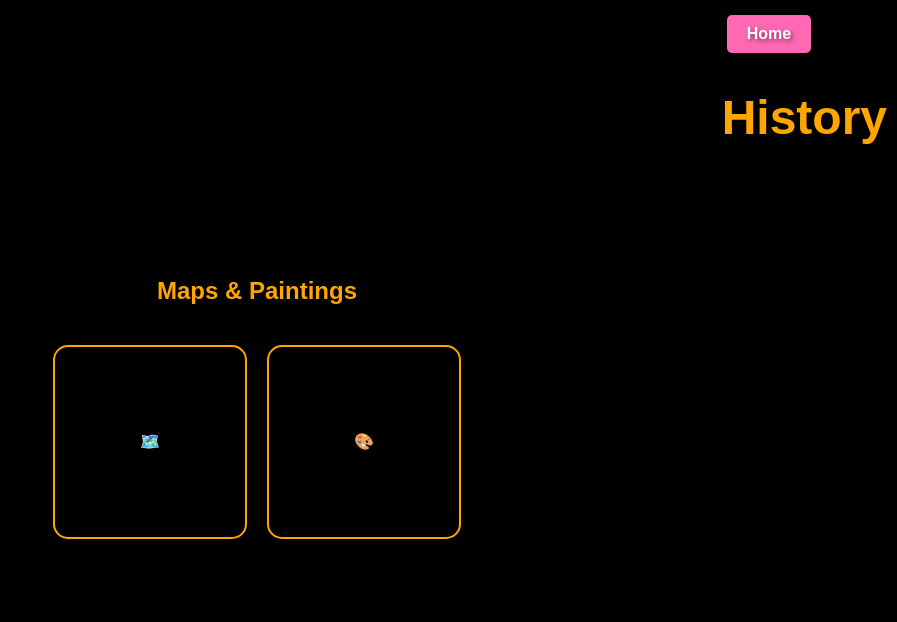
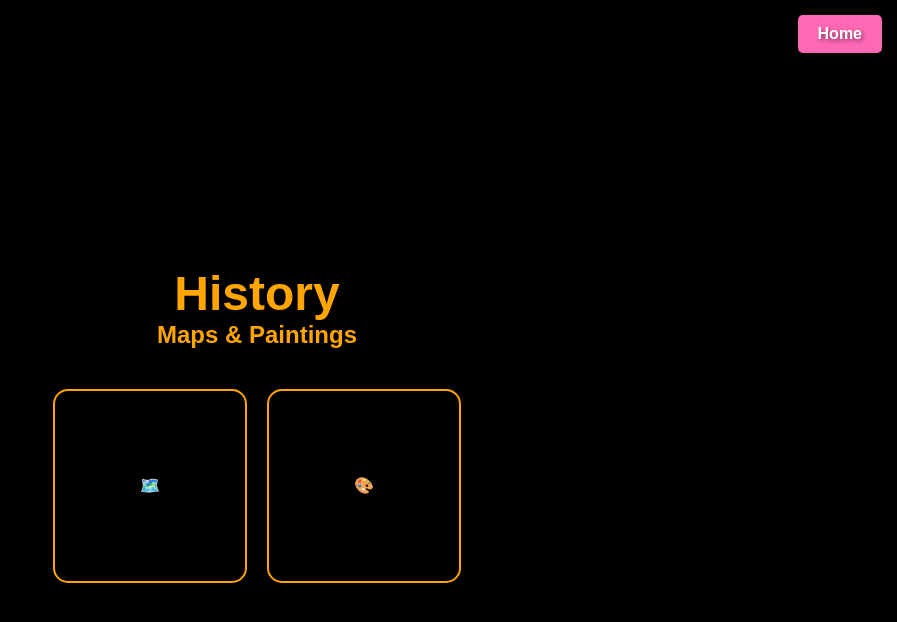
Before and after one commit to Kevin-Golden/example, a plain HTML site: page m&p.html in a window 1280 px wide. Shown: the whole page, without its empty margins (383-1280 px from the left). Drawn offline with Linux system fonts and the light colour scheme.

Commit message:
Update m&p.html

```diff
--- a/m&p.html
+++ b/m&p.html
@@ -19,10 +19,12 @@
             font-size: 3em;
             font-weight: bold;
             margin-bottom: 0;
+            text-align: center;
         }
         h2 {
             font-size: 1.5em;
             margin-top: 0;
+            text-align: center;
         }
         .button-container {
             display: flex;
@@ -64,13 +66,14 @@
 
         .nav-button:hover {
             background-color: #FF1493;
+        }
     </style>
 </head>
 <body>
     <div id="navbar">
         <button class="nav-button" onclick="location.href='index.html'">Home</button>
+    </div>
     <h1>History</h1>
-</div>
     <h2>Maps & Paintings</h2>
     <div class="button-container">
         <div class="button-frame" onclick="location.href='maps.html'">
```
